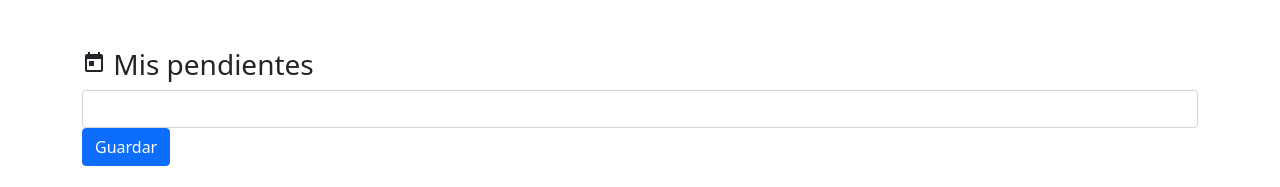
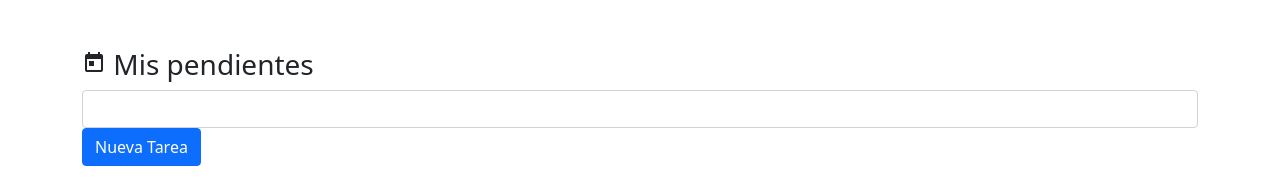
Before and after one commit to luisbalam/Proyecto2_Ucamp, a plain HTML site: page index.html in a window 1280 px wide. Shown: the top 187 px of the page. Drawn offline with nearby package versions, Linux system fonts and the light colour scheme.

```diff
--- a/index.html
+++ b/index.html
@@ -22,7 +22,7 @@
 
         <form id="formulario">
             <input type="text"  id="actividad"  class="form-control my3">
-            <button type="submit" class="btn btn-primary">Guardar</button>
+            <button type="submit" class="btn btn-primary">Nueva Tarea</button>
         </form>
 
         <div id="listaActividades" class="mt-4">
```
Also changed, not shown: aplic.js (line endings or trailing spaces).
